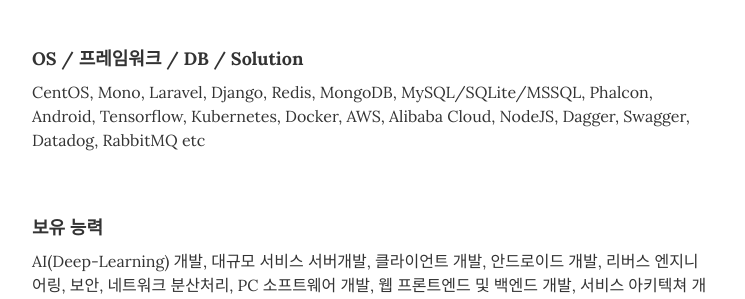
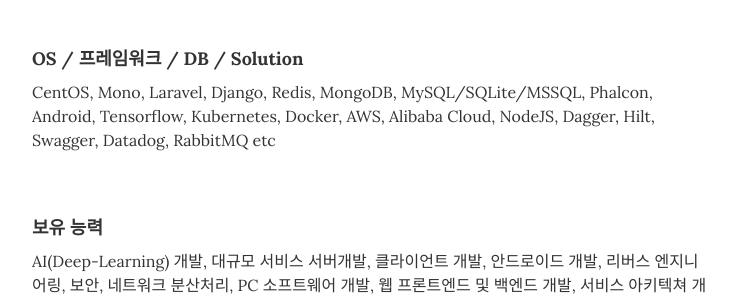
Before and after one commit to und3rs/resume_kr, a Jekyll site: the page built from index.html, in a window 1280 px wide and 900 px high, scrolled down 1971 px. Shown: the part 178-477 px from the top of the window, without its empty margins (268-1013 px from the left). Built offline with Jekyll 4.4.1, drawn with Linux system fonts in a browser that asks for light colours.

Commit message:
Update skills.yml

```diff
--- a/_data/skills.yml
+++ b/_data/skills.yml
@@ -5,7 +5,7 @@
   description: O-Caml, C/C++, C#/WPF, MFC, NASM, MASM32, Java, PHP, Python, javascript, HTML, Lua script, Swift, Objective-C, Kotlin  etc
 
 - skill: OS / 프레임워크 / DB / Solution
-  description: CentOS, Mono, Laravel, Django, Redis, MongoDB, MySQL/SQLite/MSSQL, Phalcon, Android, Tensorflow, Kubernetes, Docker, AWS, Alibaba Cloud, NodeJS, Dagger, Swagger, Datadog, RabbitMQ etc
+  description: CentOS, Mono, Laravel, Django, Redis, MongoDB, MySQL/SQLite/MSSQL, Phalcon, Android, Tensorflow, Kubernetes, Docker, AWS, Alibaba Cloud, NodeJS, Dagger, Hilt, Swagger, Datadog, RabbitMQ etc
 
 - skill: 보유 능력
   description: AI(Deep-Learning) 개발, 대규모 서비스 서버개발, 클라이언트 개발, 안드로이드 개발, 리버스 엔지니어링, 보안, 네트워크 분산처리, PC 소프트웨어 개발, 웹 프론트엔드 및 백엔드 개발, 서비스 아키텍쳐 개발, 서비스 인프라 구축, 각종 라이브러리/스택 개발, 팀 메니지먼트 기타
```
